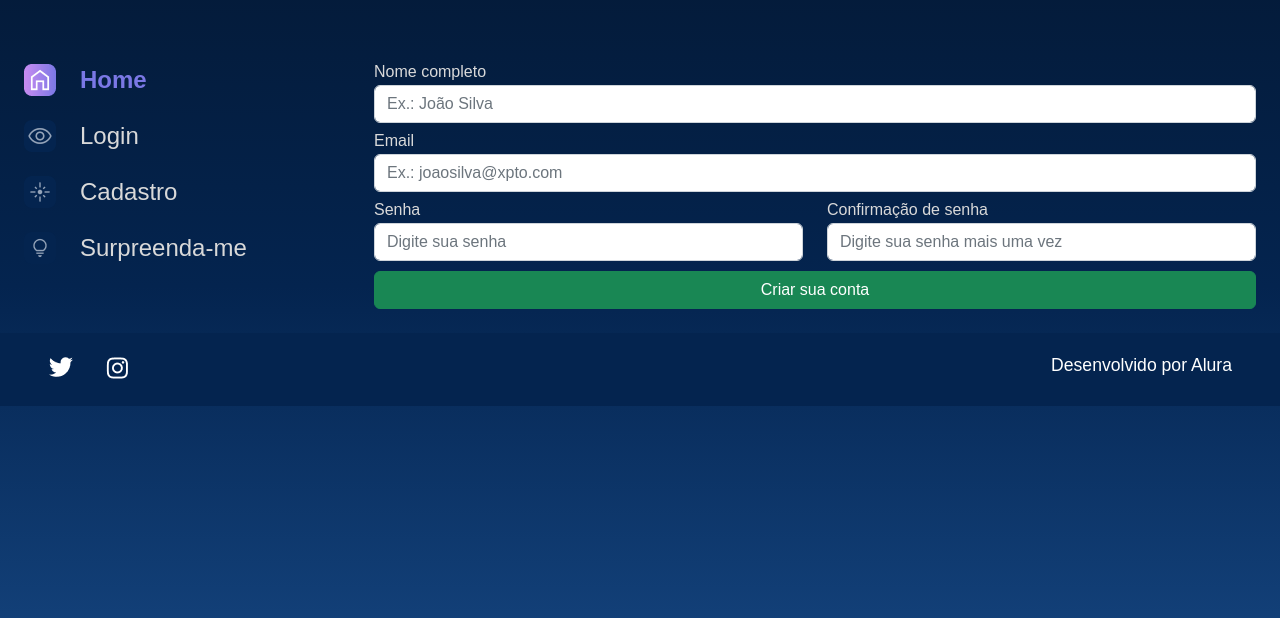
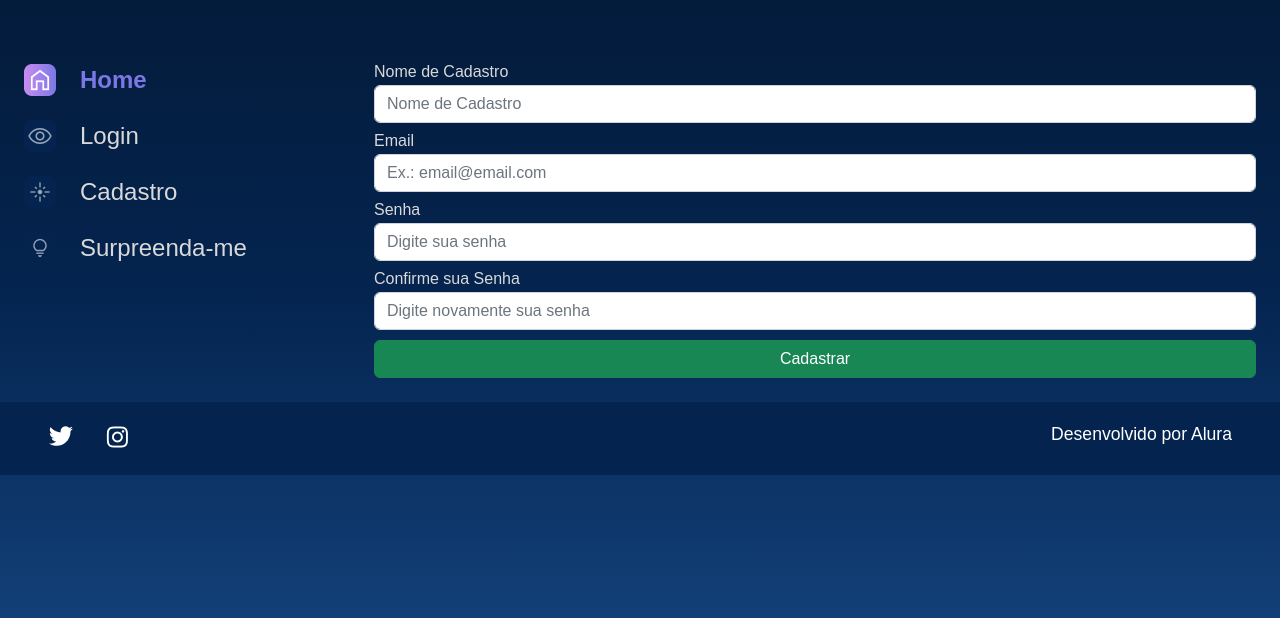
Before and after one commit to GiovannaBeathryce/alura_space, a Django app: page /register in a window 1280 px wide. Shown: the part 114-732 px from the top of the page. Run offline with Django 5.2, Linux system fonts and the light colour scheme.

Commit message:
login and registration validation settings

```diff
--- a/templates/users/register.html
+++ b/templates/users/register.html
@@ -20,29 +20,21 @@
     {% include 'galery/partials/_header.html' %}
         {% include 'galery/partials/_nav_menu.html' %}
             <section class="galeria" style="margin-left: 5em">
-                <form action="" method="">
+                <form action="{% url 'register' %}" method="POST">
+                        {% csrf_token %}
                     <div class="row">
+                        {% for field in form.visible_fields %}
                         <div class="col-12 col-lg-12" style="margin-bottom: 10px;">
-                            <label for="nome_cadastro" style="color:#D9D9D9; margin-bottom: 5px;"><b>Nome completo</b></label>
-                            <input type="text" class="form-control" name="nome_cadastro" placeholder="Ex.: João Silva" required>
+                            <label for="{{ field.id_for_label }}" style="color:#D9D9D9; margin-bottom: 5px;">{{ field.label }}</label>
+                            {{ field }}
                         </div>
-                        <div class="col-12 col-lg-12" style="margin-bottom: 10px;">
-                            <label for="email" style="color:#D9D9D9; margin-bottom: 5px;"><b>Email</b></label>
-                            <input type="email" class="form-control" name="email" placeholder="Ex.: joaosilva@xpto.com" required>
-                        </div>
-                        <div class="col-12 col-lg-6" style="margin-bottom: 10px;">
-                            <label for="password1" style="color:#D9D9D9; margin-bottom: 5px;"><b>Senha</b></label>
-                            <input type="password" class="form-control" name="password1" placeholder="Digite sua senha" required>
-                        </div>
-                        <div class="col-12 col-lg-6" style="margin-bottom: 10px;">
-                            <label for="password2" style="color:#D9D9D9; margin-bottom: 5px;"><b>Confirmação de senha</b></label>
-                            <input type="password" class="form-control" name="password2" placeholder="Digite sua senha mais uma vez" required>
-                        </div>
+                        {% endfor %}
                         <div class="col-12 text-center">
-                            <button class="btn btn-success col-12" style="padding: top 5px;" type="submit">Criar sua conta</button>
+                            <button class="btn btn-success col-12" style="padding: top 5px;" type="submit">Cadastrar</button>
                         </div>
                     </div>
-                </form>            </section>
+                </form>
+            </section>
         </main>
     </div>
 </body>
--- /dev/null
+++ b/users/forms.py
@@ -0,0 +1,75 @@
+from django import forms
+
+class LoginForms(forms.Form):
+    name_login=forms.CharField(
+        label='Nome de Login',
+        required=True,
+        max_length=150,
+        widget=forms.TextInput(
+            attrs={
+                'class':'form-control',
+                'placeholder':'Nome de Login',
+            }
+        )
+    )
+    password=forms.CharField(
+        label='Senha',
+        required=True,
+        max_length=50,
+        widget=forms.PasswordInput(
+            attrs={
+                'class':'form-control',
+                'placeholder':'Digite sua senha',
+            }
+        )
+    )
+
+
+class RegisterForms(forms.Form):
+    name_register=forms.CharField(
+        label='Nome de Cadastro',
+        required=True,
+        max_length=150,
+        widget=forms.TextInput(
+            attrs={
+                'class':'form-control',
+                'placeholder':'Nome de Cadastro',
+            }
+        )
+    )
+
+    email=forms.EmailField(
+        label='Email',
+        required=True,
+        max_length=150,
+        widget=forms.EmailInput(
+             attrs={
+                'class':'form-control',
+                'placeholder':'Ex.: email@email.com',
+            }
+        )
+    )
+
+    password=forms.CharField(
+        label='Senha',
+        required=True,
+        max_length=50,
+        widget=forms.PasswordInput(
+            attrs={
+                'class':'form-control',
+                'placeholder':'Digite sua senha',
+            }
+        )
+    )
+
+    confirm_password=forms.CharField(
+        label='Confirme sua Senha',
+        required=True,
+        max_length=50,
+        widget=forms.PasswordInput(
+            attrs={
+                'class':'form-control',
+                'placeholder':'Digite novamente sua senha',
+            }
+        )
+    )
--- a/users/views.py
+++ b/users/views.py
@@ -1,11 +1,61 @@
-from django.shortcuts import render
+from django.shortcuts import render, redirect
+from users.forms import LoginForms, RegisterForms
+from django.contrib.auth.models import User
+from django.contrib import auth
 
 # Create your views here.
 def login(request):
-    return render(request, 'users/login.html')
+    form = LoginForms()
+
+    if request.method == 'POST':
+        form = LoginForms(request.POST)
+
+        if form.is_valid():
+            name = form['name_login'].value()
+            password = form['password'].value()
+
+        user = auth.authenticate(
+            request,
+            username = name,
+            password = password
+        )
+
+        if user is not None:
+            auth.login(request, user)
+            return redirect('home')
+        else:
+            return redirect('login')
+
+    return render(request, 'users/login.html', {'form':form})
 
 def register(request):
-    return render(request, 'users/register.html')
+    register = RegisterForms()
+
+    if request.method == 'POST':
+        form = RegisterForms(request.POST)
+
+        if form.is_valid():
+            if form['password'].value() != form['confirm_password'].value():
+                return redirect('register')
+
+            name=form['name_register'].value()
+            email=form['email'].value()
+            password=form['password'].value()
+
+            if User.objects.filter(username=name).exists():
+                return redirect('register')
+
+            user = User.objects.create_user(
+                username=name,
+                email=email,
+                password=password
+            )
+
+            user.save()
+            return redirect('login')
+
+
+    return render(request, 'users/register.html', {'form' : register})
 
 def logout(request):
     pass
```
Also changed, not shown: templates/users/login.html (+6 -7 lines).
